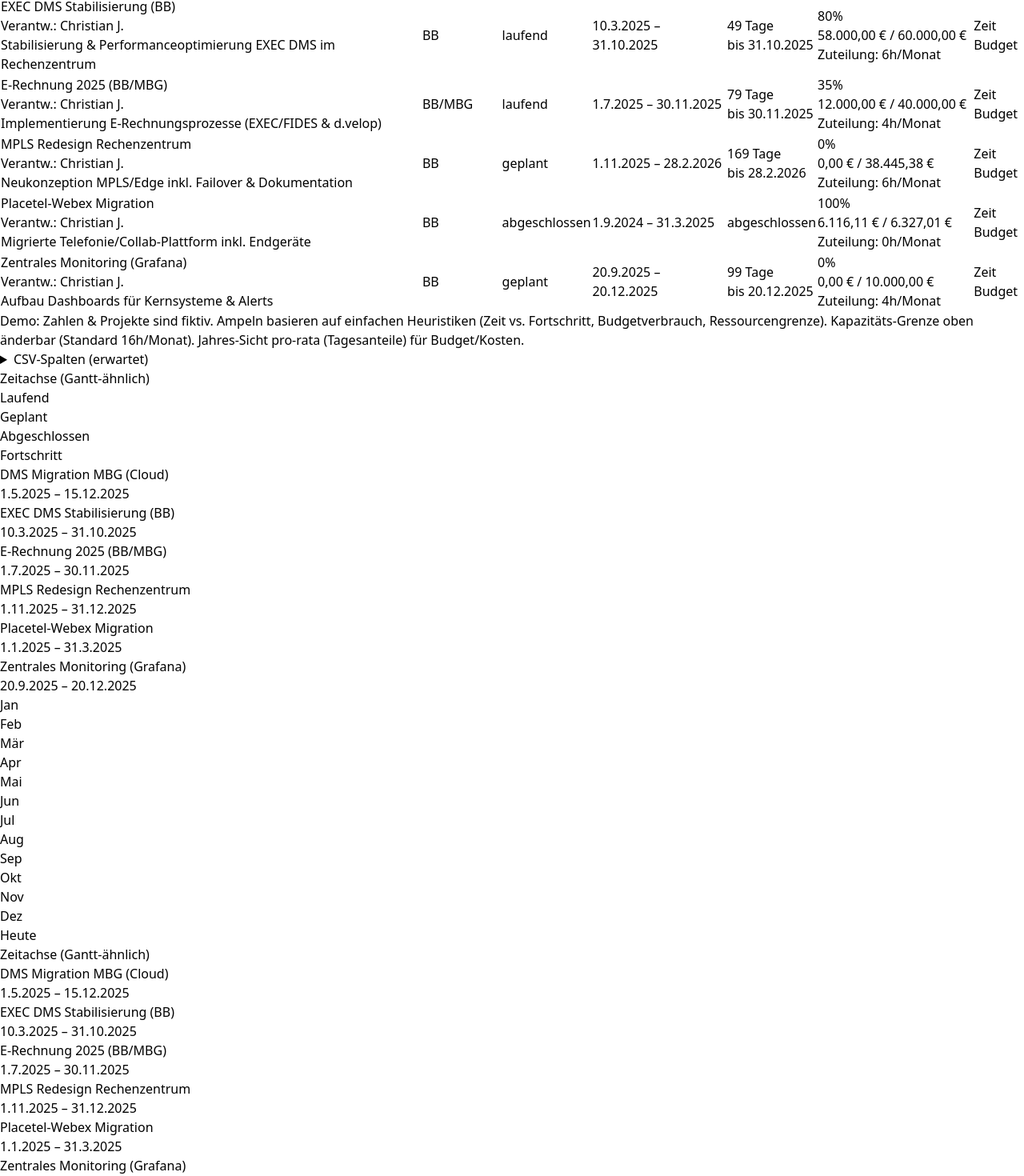
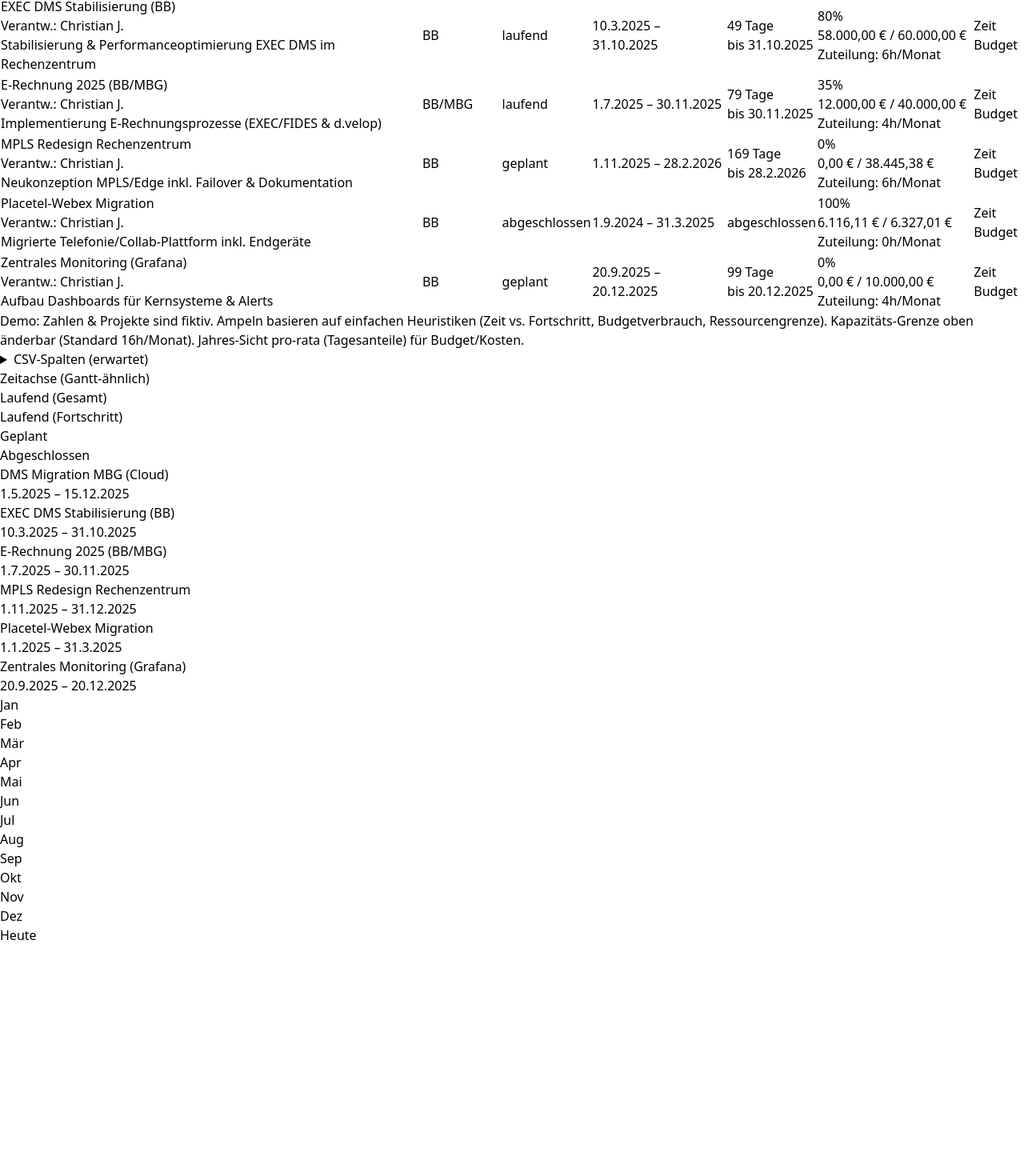
Before and after one commit to Jogen85/App_Projekte, a React (Vite) app: page / in a window 1280 px wide. Shown: the part 927-2397 px from the top of the page at 80% size. After the commit the page ends 2108 px from the top, so only its background shows below. Built offline with nearby package versions, Linux system fonts and the light colour scheme.

Commit message:
feat(timeline): darken done gray, improve legend (dark/light blue), and make today line visible across rows; remove old inline timeline

```diff
--- a/src/App.tsx
+++ b/src/App.tsx
@@ -300,30 +300,7 @@ export default function App() {
 
         <Timeline projects={filtered} bounds={bounds} yearOnly={yearOnly} year={year} />
 
-        <Card title={"Zeitachse (Gantt-ähnlich)"}>
-          <div className="space-y-3">
-            {filtered.map((p) => {
-              const s = yearOnly ? new Date(Math.max(yearStart(year).getTime(), p.startD.getTime())) : p.startD;
-              const e = yearOnly ? new Date(Math.min(yearEnd(year).getTime(), p.endD.getTime())) : p.endD;
-              const startOffset = Math.round((daysBetween(bounds.minStart, s) / bounds.totalDays) * 100);
-              const widthPct = Math.max(1, Math.round((daysBetween(s, e) / bounds.totalDays) * 100));
-              const color = p.statusNorm === 'done' ? COLORS.slate : p.statusNorm === 'planned' ? COLORS.amber : COLORS.blue;
-              return (
-                <div key={p.id} className="text-sm">
-                  <div className="flex justify-between items-center mb-1">
-                    <div className="font-medium">{p.title}</div>
-                    <div className="text-slate-500">{fmtDate(s)} {"–"} {fmtDate(e)}</div>
-                  </div>
-                  <div className="w-full h-6 bg-slate-100 rounded">
-                    <div className="h-6 rounded relative" style={{ marginLeft: `${startOffset}%`, width: `${widthPct}%`, backgroundColor: color }} title={`${fmtDate(s)} – ${fmtDate(e)}`}>
-                      {p.statusNorm !== 'planned' && (<div className="absolute top-0 left-0 h-6 bg-black/10 rounded" style={{ width: `${clamp(p.progress, 0, 100)}%` }} aria-hidden />)}
-                    </div>
-                  </div>
-                </div>
-              );
-            })}
-          </div>
-        </Card>
+        {/* Alte Zeitachse entfernt zugunsten der neuen Timeline-Komponente */}
 
       </div>
     </div>
--- a/src/components/Timeline.tsx
+++ b/src/components/Timeline.tsx
@@ -25,7 +25,7 @@ function monthTicks(minStart: Date, maxEnd: Date) {
 }
 
 const statusColor = (status: string) =>
-  status === 'done' ? COLORS.slate : status === 'planned' ? COLORS.amber : COLORS.blue;
+  status === 'done' ? '#334155' /* slate-700, dunkler */ : status === 'planned' ? COLORS.amber : COLORS.blue;
 
 const Timeline: React.FC<Props> = ({ projects, bounds, yearOnly, year }) => {
   const inRange = today >= bounds.minStart && today <= bounds.maxEnd;
@@ -37,10 +37,14 @@ const Timeline: React.FC<Props> = ({ projects, bounds, yearOnly, year }) => {
   return (
     <Card title="Zeitachse (Gantt-ähnlich)">
       {/* Legende */}
-      <div className="flex justify-end mb-2 gap-4 text-xs text-slate-600">
+      <div className="flex flex-wrap justify-end mb-2 gap-x-5 gap-y-2 text-xs text-slate-600">
         <div className="flex items-center gap-2">
           <span className="inline-block w-4 h-3 rounded" style={{ backgroundColor: COLORS.blue }} />
-          <span>Laufend</span>
+          <span>Laufend (Gesamt)</span>
+        </div>
+        <div className="flex items-center gap-2">
+          <span className="inline-block w-4 h-3 rounded" style={{ backgroundColor: '#60a5fa' /* blue-400 */ }} />
+          <span>Laufend (Fortschritt)</span>
         </div>
         <div className="flex items-center gap-2">
           <span
@@ -54,12 +58,8 @@ const Timeline: React.FC<Props> = ({ projects, bounds, yearOnly, year }) => {
           <span>Geplant</span>
         </div>
         <div className="flex items-center gap-2">
-          <span className="inline-block w-4 h-3 rounded opacity-70" style={{ backgroundColor: COLORS.slate }} />
+          <span className="inline-block w-4 h-3 rounded" style={{ backgroundColor: '#334155' }} />
           <span>Abgeschlossen</span>
-        </div>
-        <div className="flex items-center gap-2">
-          <span className="inline-block w-4 h-3 rounded border border-white/70" style={{ backgroundColor: 'rgba(255,255,255,0.35)' }} />
-          <span>Fortschritt</span>
         </div>
       </div>
 
@@ -81,18 +81,14 @@ const Timeline: React.FC<Props> = ({ projects, bounds, yearOnly, year }) => {
                 <div className="text-slate-500">{fmtDate(s)} – {fmtDate(e)}</div>
               </div>
               <div className="w-full h-6 bg-slate-100 rounded relative overflow-hidden ring-1 ring-slate-200">
-                {/* Heute-Marker je Zeile */}
-                {todayPct !== null && (
-                  <div className="absolute top-0 bottom-0 w-px bg-rose-500/80" style={{ left: `${todayPct}%` }} aria-hidden />
-                )}
                 {/* Projekt-Balken */}
                 <div
                   className="h-6 rounded relative ring-1 ring-white/70 focus:outline-none focus-visible:ring-2 focus-visible:ring-blue-400"
                   style={{
                     marginLeft: `${startOffset}%`,
                     width: `${widthPct}%`,
-                    backgroundColor: color,
-                    opacity: isDone ? 0.75 : 1,
+                    backgroundColor: isDone ? '#334155' : color,
+                    opacity: 1,
                     backgroundImage: isPlanned
                       ? 'repeating-linear-gradient(45deg, rgba(245,158,11,0.45) 0, rgba(245,158,11,0.45) 6px, rgba(245,158,11,0.15) 6px, rgba(245,158,11,0.15) 12px)'
                       : undefined,
@@ -103,12 +99,20 @@ const Timeline: React.FC<Props> = ({ projects, bounds, yearOnly, year }) => {
                 >
                   {p.statusNorm !== 'planned' && (
                     <div
-                      className="absolute top-0 left-0 h-full rounded border-l border-white/70"
-                      style={{ width: `${clamp(p.progress, 0, 100)}%`, backgroundColor: 'rgba(255,255,255,0.35)' }}
+                      className="absolute top-0 left-0 h-full rounded border-l border-white/60"
+                      style={{ width: `${clamp(p.progress, 0, 100)}%`, backgroundColor: 'rgba(96,165,250,0.9)' }}
                       aria-hidden
                     />
                   )}
                 </div>
+                {/* Heute-Marker je Zeile: nach dem Balken, mit hoher Sichtbarkeit */}
+                {todayPct !== null && (
+                  <div
+                    className="absolute top-0 bottom-0 w-[2px] z-20 bg-rose-600 outline outline-1 outline-white/60"
+                    style={{ left: `${todayPct}%` }}
+                    aria-hidden
+                  />
+                )}
               </div>
             </div>
           );
```
